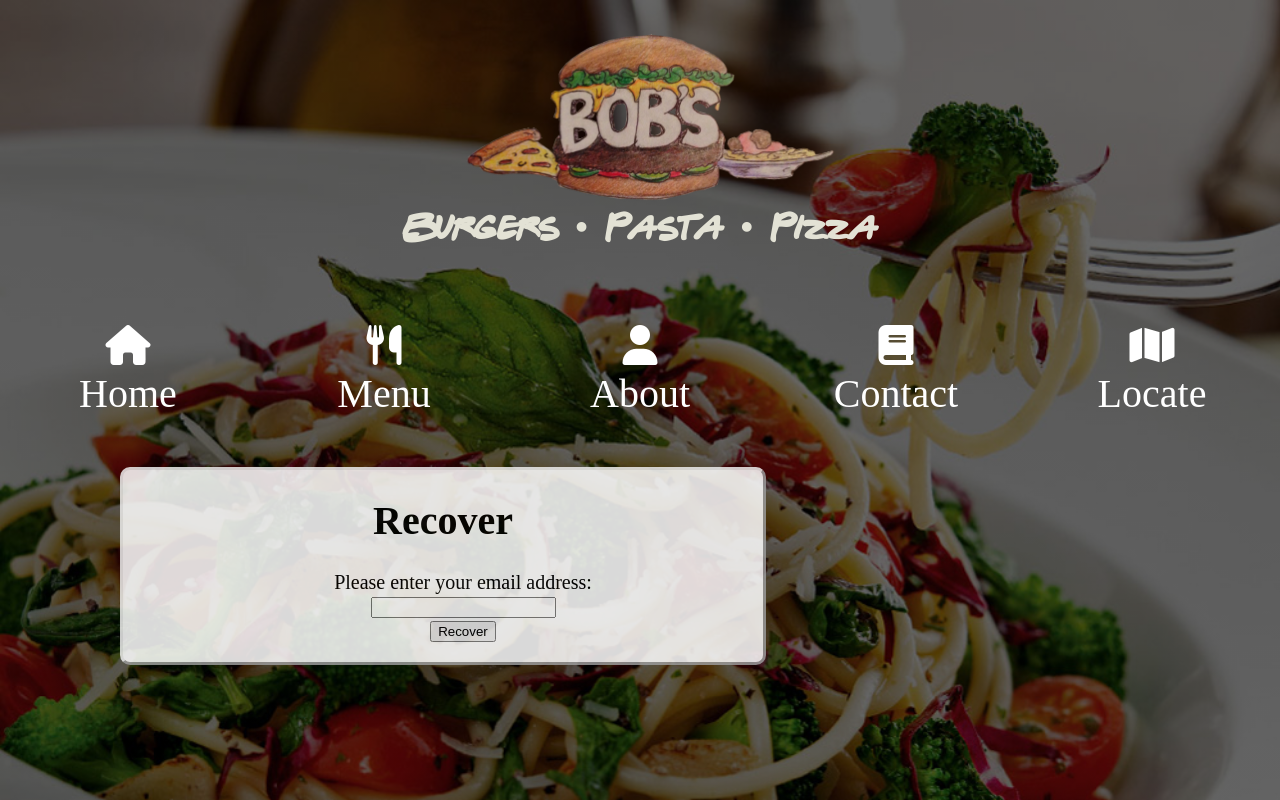
After one commit to lquick94/Bob-s, a PHP site: page /recover.php?mode=username in a window 1280 px wide. The commit adds this page. Run offline with PHP 8.4, Linux system fonts and the light colour scheme; some libraries are stand-ins or nearby versions.

Commit message:
Forgot username function Signed-off-by: lquick94 <quickl14@students.ecu.edu>

```diff
--- a/aside.php
+++ b/aside.php
@@ -1,4 +1,3 @@
-
 <?php
 	include 'hours.php';
 	include 'orderOnline.php';
--- a/general.php
+++ b/general.php
@@ -2,7 +2,7 @@
 
 	// fucntion that sends out emails
 	function send_email($to, $subject, $body) {
-		mail($to, $subject, $body, 'From: Hello@BobsBurgers.com');
+		mail($to, $subject, $body, '');
 	}
 
 	// Redirects users to index page when used if they are already logged in.
@@ -23,11 +23,11 @@
 
 	// Escapes special characters in a string
 	function sanitize($data) {
-		return mysqli_real_escape_string(connection(), $data);
+		return htmlentities(strip_tags(mysqli_real_escape_string(connection(), $data)));
 	}
 
 	function array_sanitize(&$item) {
-		$item = mysqli_real_escape_string(connection(), $item);
+		$item = htmlentities(strip_tags(mysqli_real_escape_string(connection(), $item)));
 	}
 
 	// Puts an array into a list form.
--- a/loggedin.php
+++ b/loggedin.php
@@ -7,6 +7,12 @@
 		<li>
 			<a href = 'changeEmail.php'>Change Email</a>
 		</li>
+		<li>
+			<a href = 'changeEmail.php'>Order History</a>
+		</li>
+		<li>
+			<a href = 'changeEmail.php'>Cart</a>
+		</li>
 
 	</ul>
 	<div id = "logout">
--- a/login_wid.php
+++ b/login_wid.php
@@ -1,11 +1,10 @@
 <div class = "login">
 	<h2>Log In</h2>
 		<form class = 'form' action = "login.php" method= "post">
-
 			<input type = "text" name = "username" placeholder = "Username">
 			<input type = "password" name = "password" placeholder = "Password">
 			<input type = "submit" value = "Log in">
 			<br><p>Don't have an account with us? Create an account.<a href="register.php">Register</a></p>
-
-	</form>
+			<br><p>Forgotten your <a href="recover.php?mode=username">username</a> or <a href="recover.php?mode=password">password</a>?</p>
+		</form>
 </div>
--- /dev/null
+++ b/recover.php
@@ -0,0 +1,47 @@
+<?php
+	include 'init.php';
+	logged_in_redirect();
+	include 'overallHeader.php';
+
+
+?>
+<div class = "register">
+<h1>Recover</h1>
+<?php
+if (isset($_GET['success']) == true && empty($_GET['success']) == true) {
+?>
+	<p>Thanks, we've sent your username to your email address</p>
+<?php
+}
+
+else {
+	$mode_allowed = array('username', 'password');
+	if(isset($_GET['mode']) == true && in_array($_GET['mode'], $mode_allowed) == true) {
+		if(isset($_POST['email']) == true && empty($_POST['email']) == false) {
+			if(email_exists($_POST['email']) == true) {
+				recover($_GET['mode'], $_POST['email']);
+				header("location: recover.php?success");
+			}
+			else {
+				echo '<p>Oops, we couldn\'t find that email address!</p>';
+			}
+		}
+?>
+
+<form action = "" method ="post">
+	<ul>
+		<li>Please enter your email address:<br>
+		<input type = "text" name = "email"></li>
+		<li><input type = "submit" value = "Recover"></li>
+	<ul>
+</form>
+
+<?php
+	}
+	else {
+		header('location: index.php');
+		exit();
+	}
+}
+?>
+</div>
--- a/style.css
+++ b/style.css
@@ -17,7 +17,7 @@ ul {
 }
 
 #logo img{
-	width: 40%;
+	width: 35%;
 	height: auto;
 	display:block;
 	margin-left: auto;
@@ -98,7 +98,7 @@ body {
 	font-size: 20px;
 	float: right;
 	display: inline;
-	width: 20%;
+	width:400px;
 	min-height: 50px;
 	margin: 5 75 5 0px;
 	text-align: center;
@@ -108,6 +108,9 @@ body {
 	opacity: 0.85;
 }
 
+.login ul {
+	text-align: left;
+}
 .login h2{
 	text-align: center;
 }
@@ -140,7 +143,7 @@ body {
   border-radius: 15px;
   box-shadow: -3px 3px 3px 3px #999;
 	float: left;
-	margin: 5 0 5 75px;
+	margin: 5 0 5 100px;
 	opacity: 0.85;
 }
 
--- a/users.php
+++ b/users.php
@@ -1,4 +1,23 @@
 <?php
+	// Sends email to recover forgotten user information.
+	function recover($mode, $email) {
+		$mode = sanitize($mode);
+		$email = sanitize($email);
+		$user_data = user_data(user_id_from_email($email), 'first_name', 'username');
+
+		if ($mode == 'username') {
+			send_email($email, 'Your Username', "Hello " . $user_data['first_name'] . ", \n\nYour username is:". $user_data['username'] ." \n\n-Bob's Burgers, Pasta, and Pizza");
+		}
+		else if ($mode == 'password') {
+			//
+		}
+	}
+
+	// Return the user_id from a given email.
+	function user_id_from_email($email) {
+		$email = sanitize($email);
+		return mysqli_fetch_array(mysqli_query(connection(), "select User_Id from users where email = '$email'"));
+	}
 
 	// Returns a connection to the database.
 	function connection() {
```
Also changed, not shown: login.php (+12 -4 lines).
